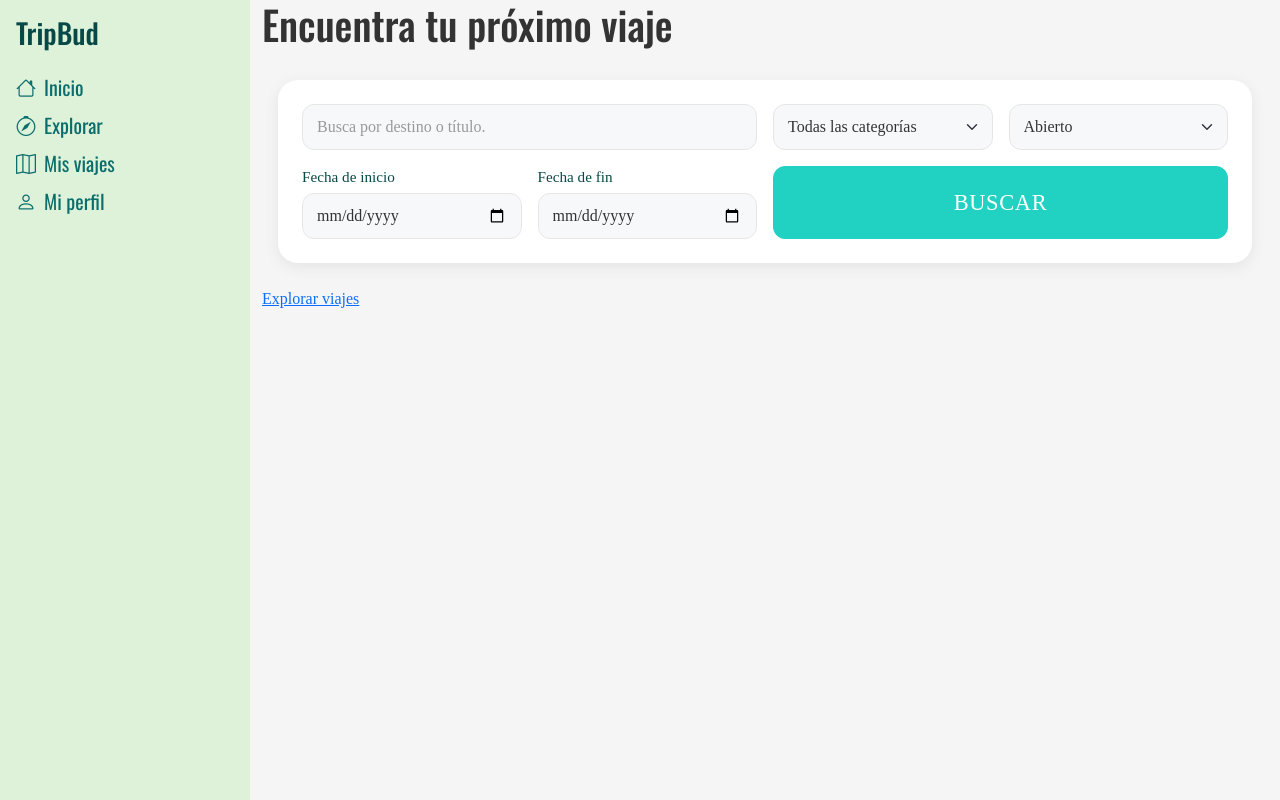
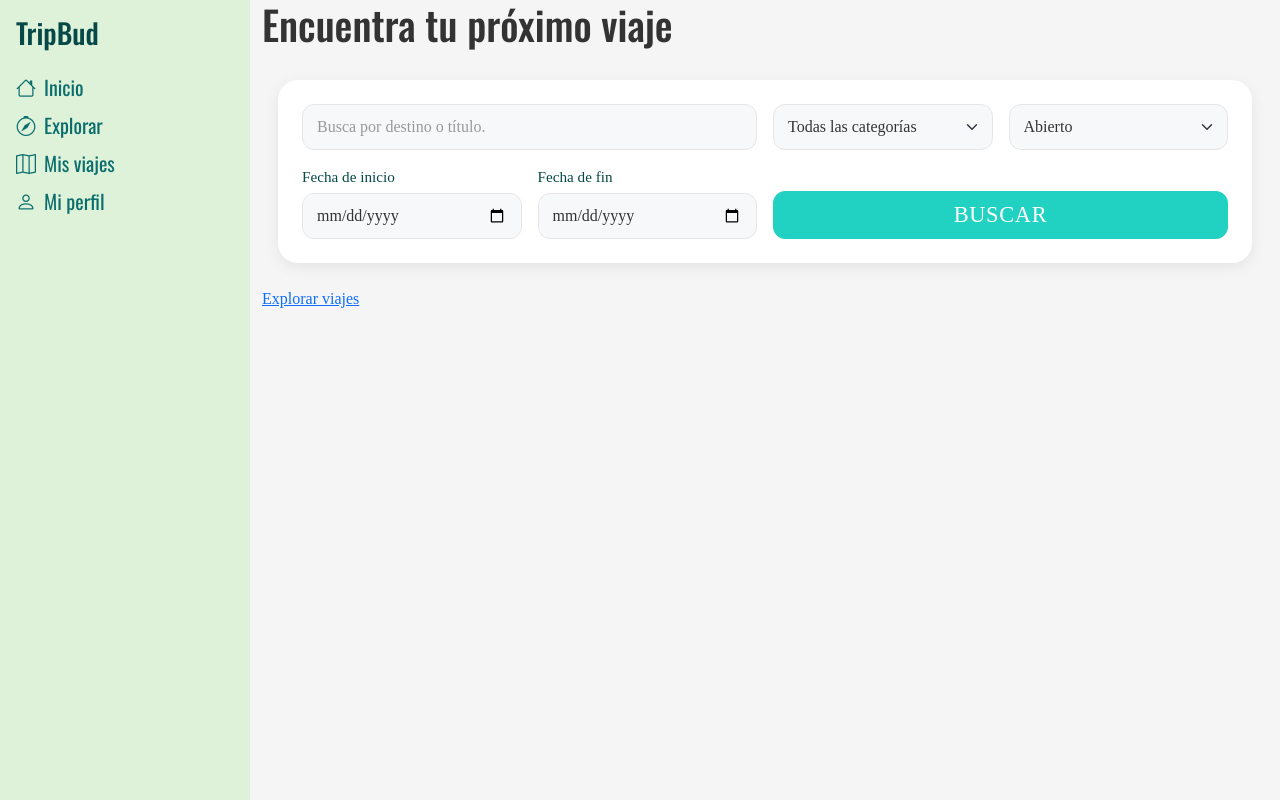
Before and after one commit to perezcastillopol/Frontend-Proyecto-Final-Grupo-3-mfpfsdev, an Angular app: page / in a window 1280 px wide. Built offline with nearby package versions, Linux system fonts and the light colour scheme.

Commit message:
Fix: arreglo boton buscar del searchbanner

```diff
--- a/src/app/shared/search-banner/search-banner.component.css
+++ b/src/app/shared/search-banner/search-banner.component.css
@@ -72,12 +72,21 @@
   color: #fff;
   font-family: var(--font-primary);
   font-size: 1.4rem;
-  padding: 0.9rem;
+  padding: 0;
+  height: 48px;
   border-radius: 12px;
   text-transform: uppercase;
   letter-spacing: 0.03em;
+  display: flex;
+  justify-content: center;
+  align-items: center;
 }
 
+.field-button {
+  display: flex;
+  align-items: flex-end;
+  height: 100%;
+}
 .search-btn:hover {
   background-color: var(--secondary-color);
   border-color: var(--secondary-color);
--- a/src/app/shared/search-banner/search-banner.component.html
+++ b/src/app/shared/search-banner/search-banner.component.html
@@ -1,11 +1,12 @@
 <section class="search-banner-wrapper">
   <div class="search-banner-card">
-
-    <form [formGroup]="searchForm" (ngSubmit)="onSubmit()" class="search-banner-form">
-
+    <form
+      [formGroup]="searchForm"
+      (ngSubmit)="onSubmit()"
+      class="search-banner-form"
+    >
       <!-- Fila superior -->
       <div class="row g-3 mb-3 align-items-stretch">
-
         <div class="col-12 col-lg-6">
           <input
             type="text"
@@ -26,12 +27,10 @@
             <option *ngFor="let s of statusOptions">{{ s }}</option>
           </select>
         </div>
-
       </div>
 
       <!-- Fila inferior -->
-      <div class="row g-3 align-items-stretch">
-
+      <div class="row g-3 align-items-end">
         <div class="col-12 col-lg-3">
           <label>Fecha de inicio</label>
           <input
@@ -50,13 +49,10 @@
           />
         </div>
 
-        <div class="col-12 col-lg-6 d-grid">
-          <button class="btn search-btn">Buscar</button>
+        <div class="col-12 col-lg-6 d-flex align-items-end">
+          <button class="btn search-btn w-100">BUSCAR</button>
         </div>
-
       </div>
-
     </form>
-
   </div>
 </section>
```
